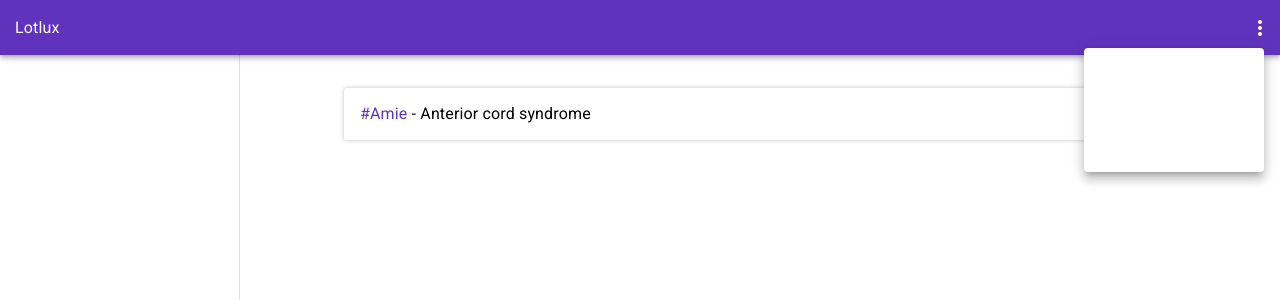
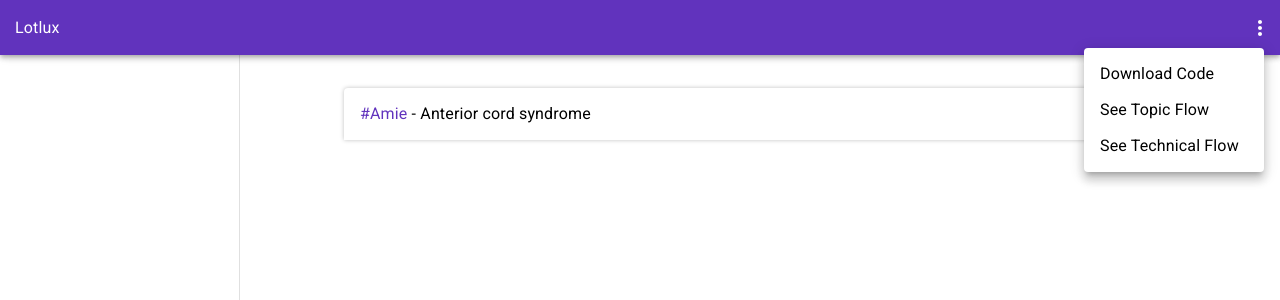
Before and after one commit to avasoft-mobility/cookbook, a React (Create React App) app: page /topics/1 in a window 1280 px wide. Both pictures are taken after a click on the button 1260 px from the left and 27 px from the top of the page. Shown: the top 300 px of the page. Built offline with nearby package versions, Linux system fonts and the light colour scheme.

Commit message:
Change menu text color using default theme

```diff
--- a/src/components/wrapper_components/KebabMenu.WrapperComponent.tsx
+++ b/src/components/wrapper_components/KebabMenu.WrapperComponent.tsx
@@ -6,6 +6,7 @@
 import Icon from "../wrapper_components/Icon.WrapperComponent";
 
 import IconButton from "./IconButton.WrapperComponent";
+import theme from "../../configs/ThemeConfig";
 
 const ITEM_HEIGHT = 48;
 
@@ -57,6 +58,7 @@
           style: {
             maxHeight: ITEM_HEIGHT * 4.5,
             width: "20ch",
+            color: theme.palette.text.secondary,
           },
         }}
         style={props.menuStyle}
```
